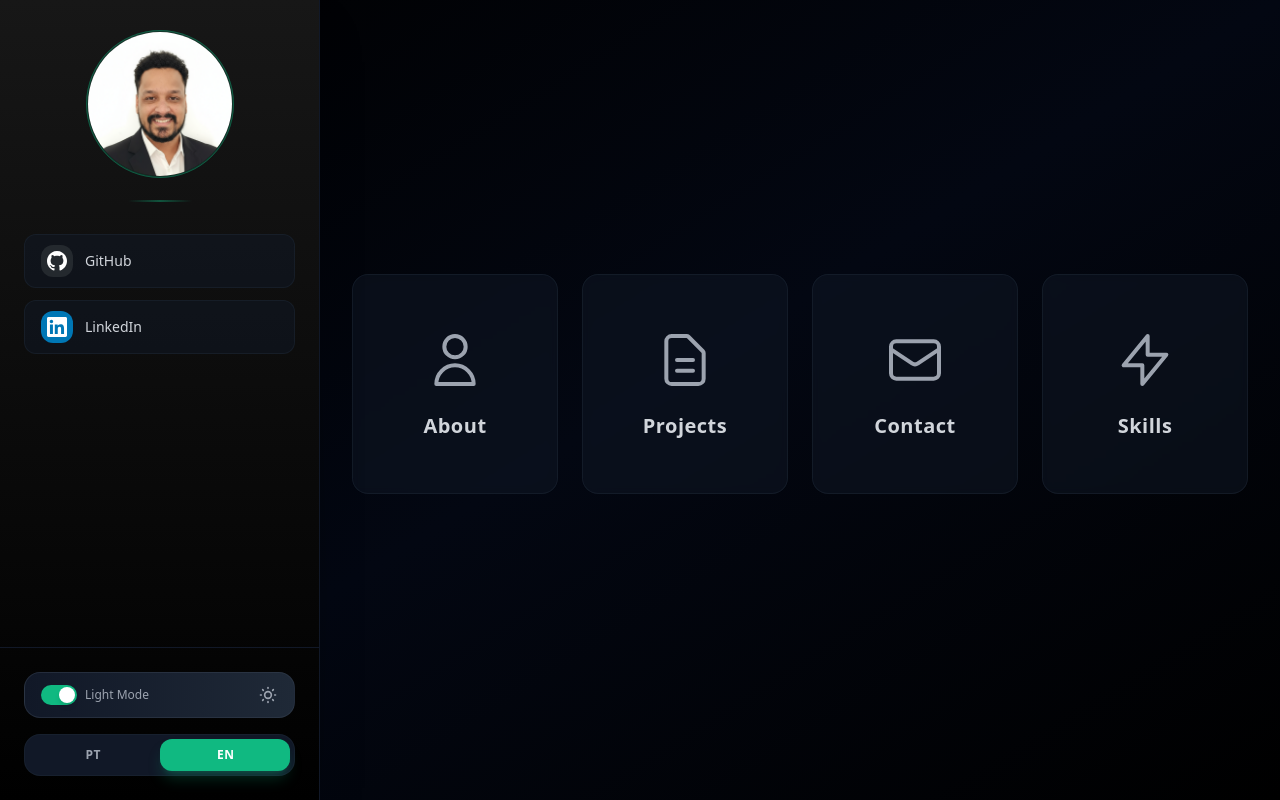
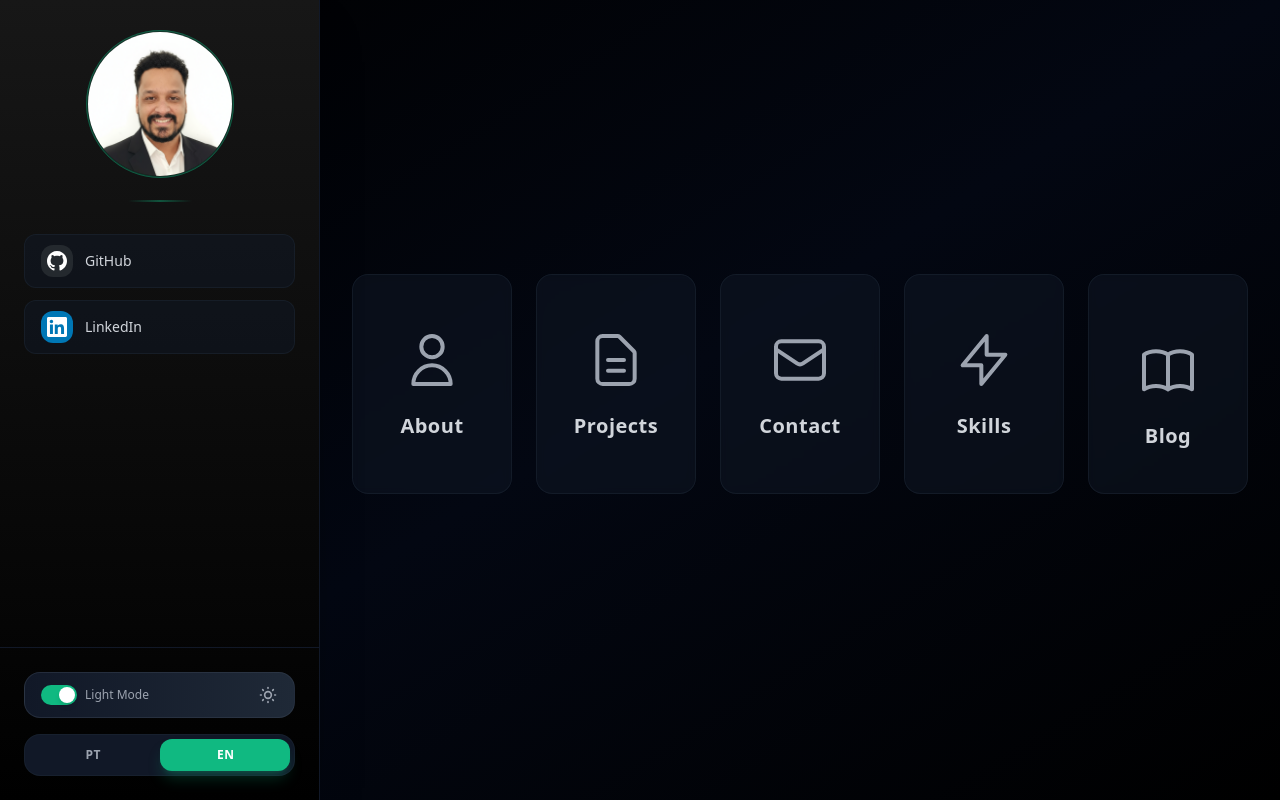
Before and after one commit to luiznascimentodev/portfolio, a Next.js app: page / in a window 1280 px wide. Built offline with nearby package versions, Linux system fonts and the light colour scheme; no server answers.

Commit message:
feat: adicionar card de blog na página inicial

```diff
--- a/components/portfolio/PortfolioApp.tsx
+++ b/components/portfolio/PortfolioApp.tsx
@@ -2,6 +2,7 @@
 
 import { useState } from "react";
 import type { ReactElement } from "react";
+import Link from "next/link";
 import { Sidebar } from "@/components/portfolio/Sidebar";
 import { Card } from "@/components/portfolio/Card";
 import { About } from "@/components/portfolio/sections/About";
@@ -163,7 +164,7 @@ export function PortfolioApp() {
         <div className="w-full max-w-7xl space-y-8 lg:space-y-12 px-4 sm:px-6 lg:px-8 pb-8">
           {/* Cards horizontais */}
           <div
-            className={`grid grid-cols-2 md:grid-cols-2 xl:grid-cols-4 gap-3 sm:gap-4 lg:gap-6 ${
+            className={`grid grid-cols-2 sm:grid-cols-3 xl:grid-cols-5 gap-3 sm:gap-4 lg:gap-6 ${
               !activeSection ? "" : "mt-16 lg:mt-0"
             }`}
           >
@@ -176,6 +177,44 @@ export function PortfolioApp() {
                 onClick={() => setActiveSection(section.id)}
               />
             ))}
+
+            {/* Blog card — navega para /blog */}
+            <Link
+              href="/blog"
+              className="group relative p-8 bg-gray-50/50 dark:bg-gray-900/50 backdrop-blur-sm rounded-2xl border border-gray-200/50 dark:border-gray-800/50 hover:border-primary/40 dark:hover:border-primary/40 transition-all duration-500 hover:shadow-xl hover:shadow-primary/10 min-h-[220px] w-full overflow-hidden flex flex-col items-center justify-center text-center space-y-5"
+              aria-label="Ir para o Blog"
+            >
+              {/* gradient overlay */}
+              <div className="absolute inset-0 bg-gradient-to-br from-primary/0 via-primary/0 to-primary/5 opacity-0 group-hover:opacity-100 transition-opacity duration-500" />
+
+              <div className="relative flex flex-col items-center justify-center text-center space-y-5 h-full">
+                <div className="relative">
+                  <div className="absolute inset-0 blur-2xl bg-primary/20 opacity-0 group-hover:opacity-100 transition-opacity duration-500" />
+                  <div className="relative w-16 h-16 text-gray-600 dark:text-gray-400 group-hover:text-primary group-hover:scale-110 transition-all duration-500">
+                    <svg
+                      className="w-full h-full"
+                      fill="none"
+                      stroke="currentColor"
+                      viewBox="0 0 24 24"
+                    >
+                      <path
+                        strokeLinecap="round"
+                        strokeLinejoin="round"
+                        strokeWidth={1.5}
+                        d="M12 6.253v13m0-13C10.832 5.477 9.246 5 7.5 5S4.168 5.477 3 6.253v13C4.168 18.477 5.754 18 7.5 18s3.332.477 4.5 1.253m0-13C13.168 5.477 14.754 5 16.5 5c1.747 0 3.332.477 4.5 1.253v13C19.832 18.477 18.247 18 16.5 18c-1.746 0-3.332.477-4.5 1.253"
+                      />
+                    </svg>
+                  </div>
+                </div>
+
+                <h3 className="text-xl font-semibold text-gray-700 dark:text-gray-300 group-hover:text-primary transition-colors duration-500 tracking-wide">
+                  {t.nav.blog}
+                </h3>
+              </div>
+
+              {/* accent line */}
+              <div className="absolute bottom-0 left-0 right-0 h-0.5 bg-gradient-to-r from-transparent via-primary/0 to-transparent group-hover:via-primary/60 transition-all duration-500" />
+            </Link>
           </div>
 
           {/* Conteúdo da seção selecionada */}
--- a/constants/translations.ts
+++ b/constants/translations.ts
@@ -7,6 +7,7 @@ export const translations: Record<"pt" | "en", Translation> = {
       projects: "Projetos",
       contact: "Contato",
       skills: "Habilidades",
+      blog: "Blog",
     },
     about: {
       title: "Sobre Mim",
@@ -83,6 +84,7 @@ export const translations: Record<"pt" | "en", Translation> = {
       projects: "Projects",
       contact: "Contact",
       skills: "Skills",
+      blog: "Blog",
     },
     about: {
       title: "About Me",
--- a/types/portfolio.ts
+++ b/types/portfolio.ts
@@ -10,6 +10,7 @@ export interface Translation {
     projects: string;
     contact: string;
     skills: string;
+    blog: string;
   };
   about: {
     title: string;
```
